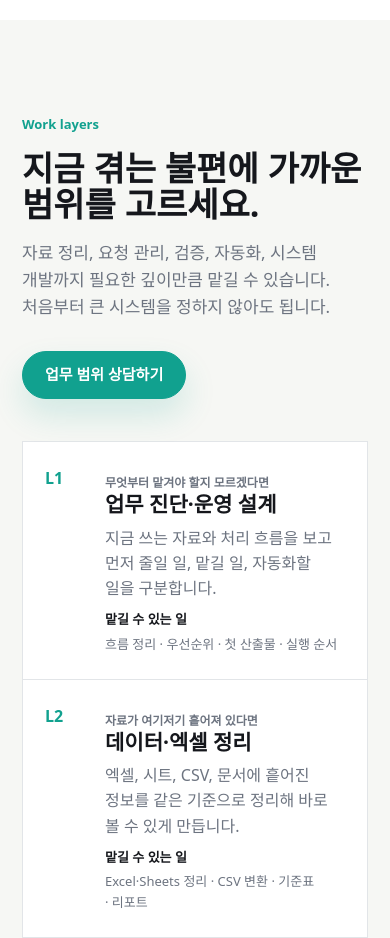
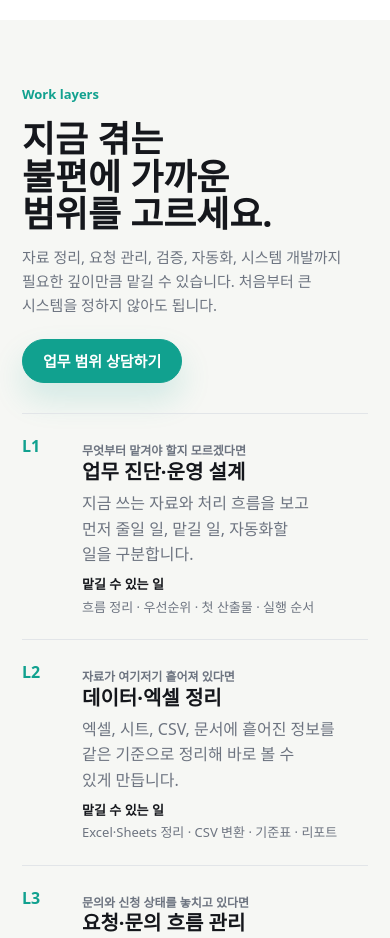
Before and after one commit to sgw0214/winglia-landing, a website: page index.html in a window 390 px wide. Shown: the part 3220-4158 px from the top of the page. Drawn offline with Linux system fonts and the light colour scheme; a web font is replaced by a local one.

Commit message:
Compact work layers layout

```diff
--- a/styles.css
+++ b/styles.css
@@ -454,6 +454,20 @@ h1 {
 
 .service-section {
   background: var(--soft);
+  padding-top: 76px;
+  padding-bottom: 78px;
+}
+
+.service-section .section-heading h2 {
+  max-width: 760px;
+  font-size: clamp(32px, 3.7vw, 54px);
+  line-height: 1.04;
+}
+
+.service-section .section-heading p:not(.eyebrow) {
+  max-width: 760px;
+  margin-top: 14px;
+  font-size: 16px;
 }
 
 .service-heading-row {
@@ -465,47 +479,58 @@ h1 {
 
 .service-cta {
   flex: 0 0 auto;
-  margin-top: 8px;
+  min-height: 44px;
+  margin-top: 4px;
+  padding: 0 20px;
   color: #ffffff;
   box-shadow: 0 16px 32px rgba(17, 161, 143, 0.16);
 }
 
 .service-list {
-  margin-top: 42px;
+  margin-top: 30px;
   display: grid;
   grid-template-columns: repeat(2, minmax(0, 1fr));
-  gap: 1px;
-  border: 1px solid var(--line);
-  background: var(--line);
+  column-gap: clamp(42px, 7vw, 96px);
+  row-gap: 0;
 }
 
 .service-item {
   display: grid;
-  grid-template-columns: 48px minmax(0, 1fr);
-  gap: 22px;
+  grid-template-columns: 42px minmax(0, 1fr);
+  gap: 16px;
   align-items: start;
-  min-height: 242px;
-  padding: 28px;
-  background: #ffffff;
+  min-height: auto;
+  padding: 20px 0 24px;
+  border-top: 1px solid var(--line);
+  background: transparent;
+}
+
+.service-item:nth-last-child(-n+2) {
+  border-bottom: 1px solid var(--line);
 }
 
 .service-body {
-  max-width: 560px;
+  max-width: none;
 }
 
 .service-kicker {
-  margin: 0 0 8px;
+  margin: 0 0 6px;
   color: var(--teal);
-  font-size: 13px;
+  font-size: 12px;
   font-weight: 760;
+}
+
+.service-item h3 {
+  font-size: 20px;
+  line-height: 1.18;
 }
 
 .service-match {
   max-width: 520px;
-  margin-top: 16px;
+  margin-top: 10px;
   color: #39414b;
-  font-size: 14px;
-  line-height: 1.62;
+  font-size: 13px;
+  line-height: 1.5;
 }
 
 .service-match span {
@@ -828,7 +853,20 @@ h1 {
 
   .service-heading-row {
     flex-direction: column;
-    gap: 22px;
+    gap: 18px;
+  }
+
+  .service-section {
+    padding-top: 64px;
+    padding-bottom: 64px;
+  }
+
+  .service-section .section-heading h2 {
+    font-size: clamp(30px, 9.2vw, 40px);
+  }
+
+  .service-section .section-heading p:not(.eyebrow) {
+    font-size: 15px;
   }
 
   .service-list {
@@ -848,7 +886,15 @@ h1 {
 
   .service-item {
     min-height: auto;
-    padding: 24px 22px;
+    padding: 20px 0 22px;
+  }
+
+  .service-item:nth-last-child(-n+2) {
+    border-bottom: 0;
+  }
+
+  .service-item:last-child {
+    border-bottom: 1px solid var(--line);
   }
 
   .stage-list article {
@@ -873,7 +919,7 @@ h1 {
   }
 
   .service-match {
-    margin-top: 12px;
+    margin-top: 10px;
     font-size: 13px;
   }
 
```
